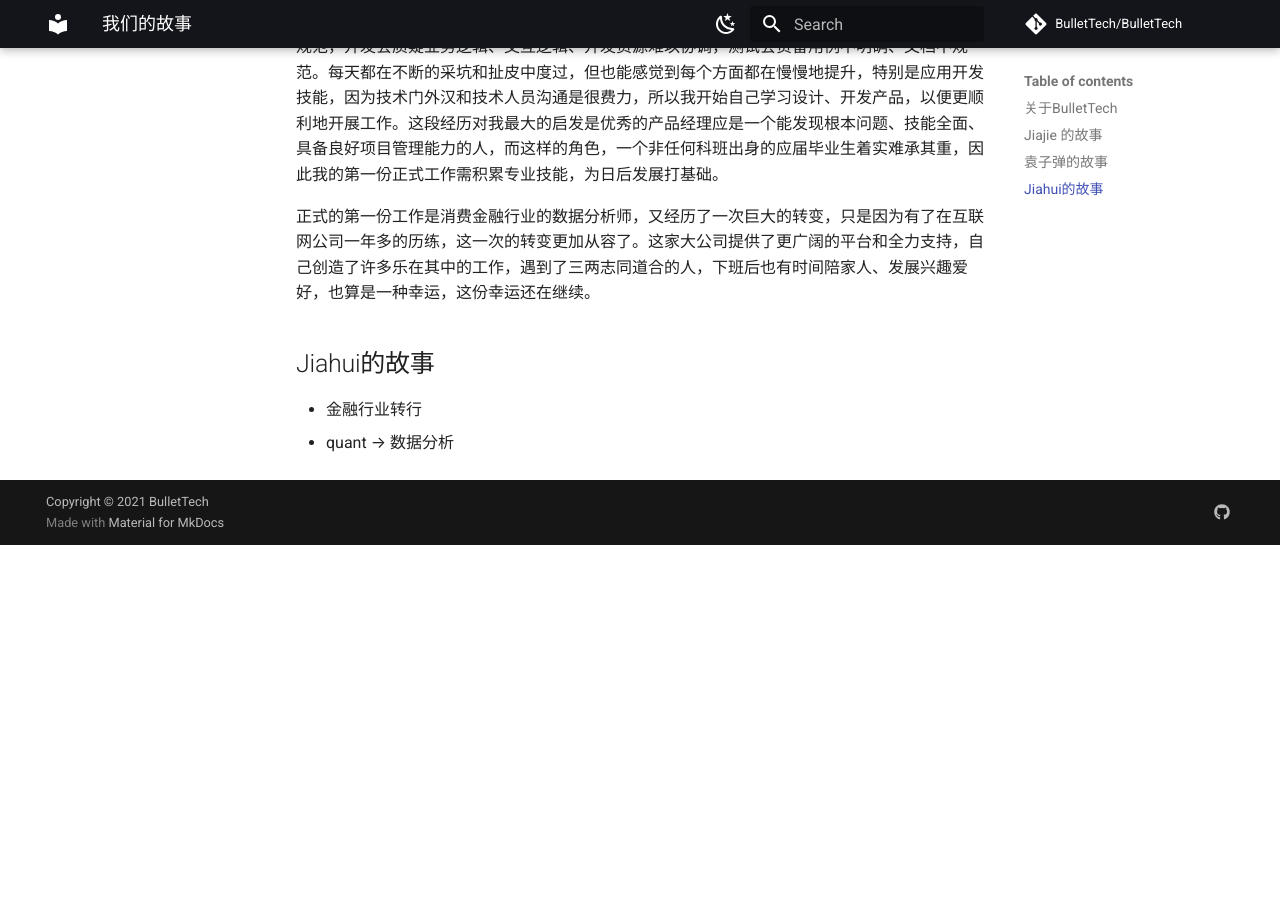
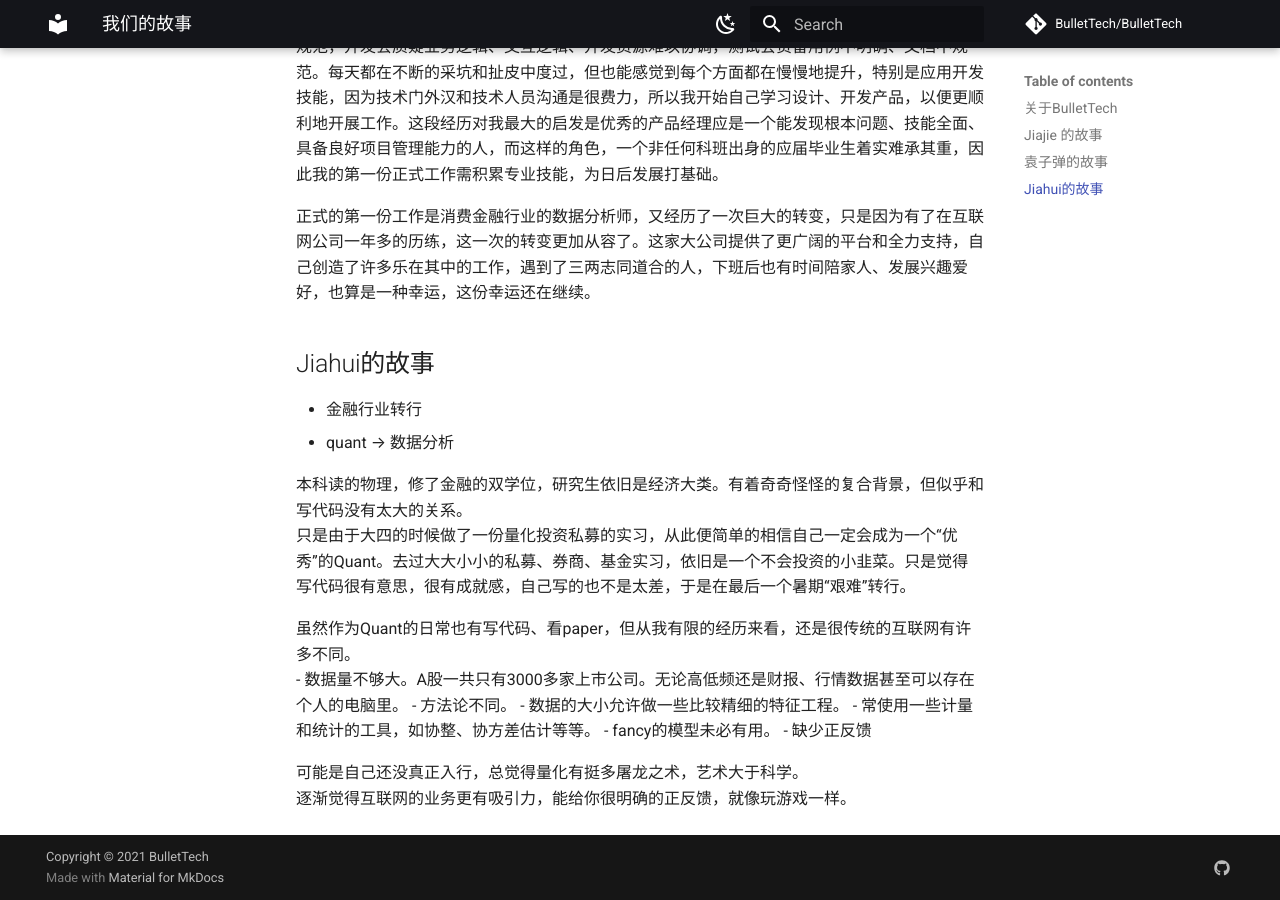
Before and after one commit to BulletTech/BulletTech, an MkDocs documentation site: the page built from docs/our_story.md, in a window 1280 px wide and 900 px high, scrolled down 1628 px. Built offline with MkDocs 1.6.1 and Material for MkDocs 9.7.7, drawn with Linux system fonts in a browser that asks for light colours; comment, search, counter and statistics services are not loaded; before the commit the page ends 2173 px from its top, so only the background shows below that.

Commit message:
Update our_story.md

```diff
--- a/docs/our_story.md
+++ b/docs/our_story.md
@@ -41,3 +41,18 @@
 
 - 金融行业转行
 - quant → 数据分析
+
+本科读的物理，修了金融的双学位，研究生依旧是经济大类。有着奇奇怪怪的复合背景，但似乎和写代码没有太大的关系。
+只是由于大四的时候做了一份量化投资私募的实习，从此便简单的相信自己一定会成为一个“优秀”的Quant。去过大大小小的私募、券商、基金实习，依旧是一个不会投资的小韭菜。只是觉得写代码很有意思，很有成就感，自己写的也不是太差，于是在最后一个暑期“艰难”转行。
+
+
+虽然作为Quant的日常也有写代码、看paper，但从我有限的经历来看，还是很传统的互联网有许多不同。
+- 数据量不够大。A股一共只有3000多家上市公司。无论高低频还是财报、行情数据甚至可以存在个人的电脑里。
+- 方法论不同。
+  - 数据的大小允许做一些比较精细的特征工程。
+  - 常使用一些计量和统计的工具，如协整、协方差估计等等。
+  - fancy的模型未必有用。
+- 缺少正反馈
+
+可能是自己还没真正入行，总觉得量化有挺多屠龙之术，艺术大于科学。
+逐渐觉得互联网的业务更有吸引力，能给你很明确的正反馈，就像玩游戏一样。
```
